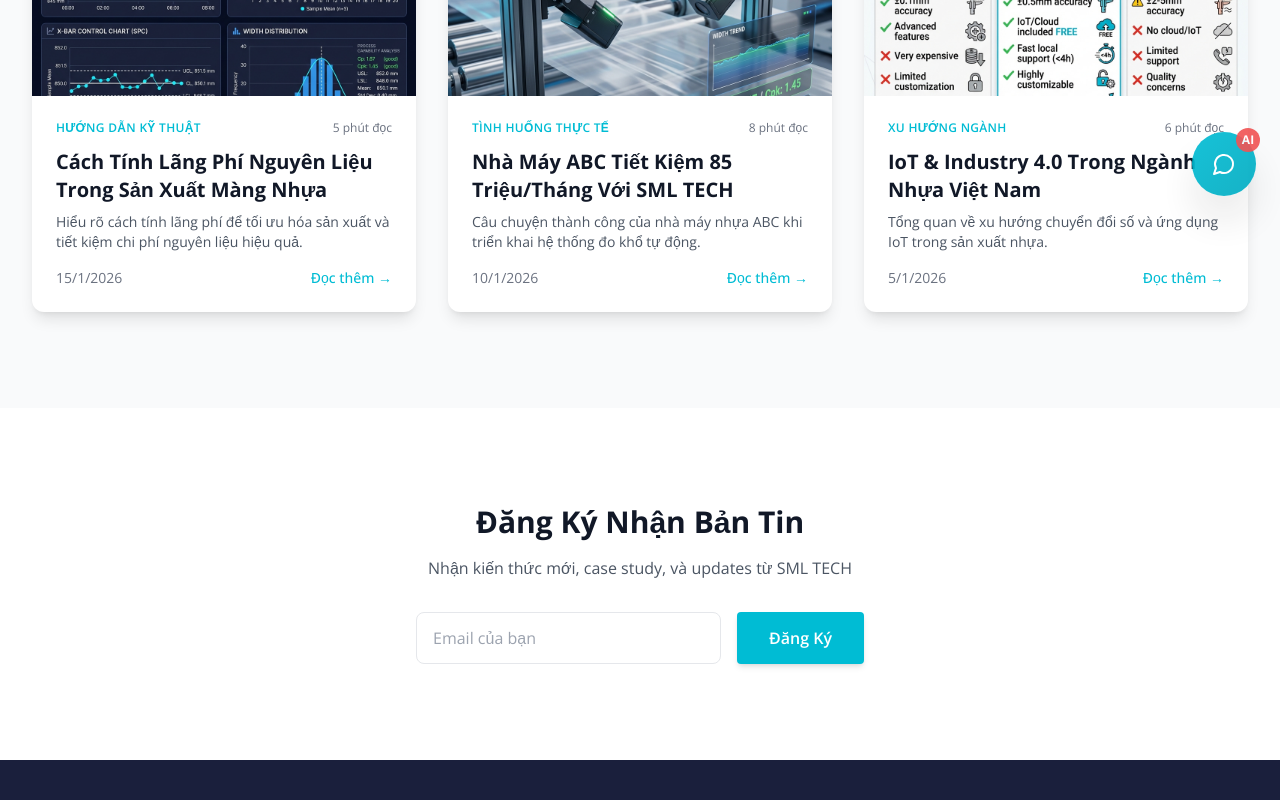
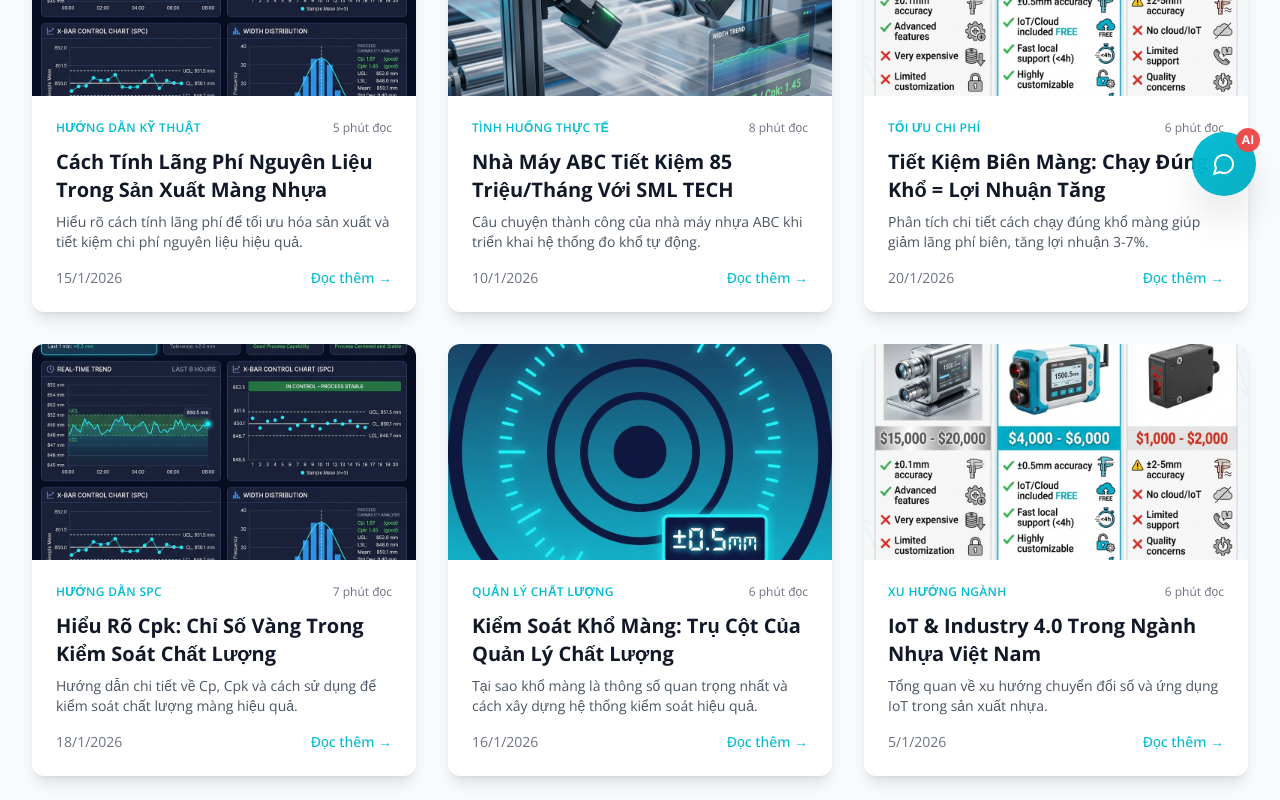
Before and after one commit to vuongminhhuy-ai/SML-Tech, a Next.js app: page /blog in a window 1280 px wide. Shown: the part 580-1380 px from the top of the page. Built offline with nearby package versions, Linux system fonts and the light colour scheme.

Commit message:
Add 3 technical articles: margin savings, Cpk control, quality management

```diff
--- a/app/blog/page.tsx
+++ b/app/blog/page.tsx
@@ -37,6 +37,45 @@ export default function BlogPage() {
         },
         {
             id: '3',
+            category: 'Cost Optimization',
+            categoryVi: 'Tối Ưu Chi Phí',
+            title: 'Tiết Kiệm Biên Màng: Chạy Đúng Khổ = Lợi Nhuận Tăng',
+            titleEn: 'Edge Trim Savings: Accurate Width = Higher Profit',
+            excerpt: 'Phân tích chi tiết cách chạy đúng khổ màng giúp giảm lãng phí biên, tăng lợi nhuận 3-7%.',
+            excerptEn: 'Detailed analysis of how accurate width control reduces edge trim waste, increasing profit by 3-7%.',
+            date: '2026-01-20',
+            readTime: '6 phút đọc',
+            readTimeEn: '6 min read',
+            image: '/images/comparison.png',
+        },
+        {
+            id: '4',
+            category: 'SPC Tutorial',
+            categoryVi: 'Hướng Dẫn SPC',
+            title: 'Hiểu Rõ Cpk: Chỉ Số Vàng Trong Kiểm Soát Chất Lượng',
+            titleEn: 'Understanding Cpk: The Golden Index in Quality Control',
+            excerpt: 'Hướng dẫn chi tiết về Cp, Cpk và cách sử dụng để kiểm soát chất lượng màng hiệu quả.',
+            excerptEn: 'Comprehensive guide on Cp, Cpk and how to use them for effective film quality control.',
+            date: '2026-01-18',
+            readTime: '7 phút đọc',
+            readTimeEn: '7 min read',
+            image: '/images/dashboard.png',
+        },
+        {
+            id: '5',
+            category: 'Quality Management',
+            categoryVi: 'Quản Lý Chất Lượng',
+            title: 'Kiểm Soát Khổ Màng: Trụ Cột Của Quản Lý Chất Lượng',
+            titleEn: 'Width Control: The Pillar of Quality Management',
+            excerpt: 'Tại sao khổ màng là thông số quan trọng nhất và cách xây dựng hệ thống kiểm soát hiệu quả.',
+            excerptEn: 'Why film width is the most critical parameter and how to build an effective control system.',
+            date: '2026-01-16',
+            readTime: '6 phút đọc',
+            readTimeEn: '6 min read',
+            image: '/images/icon-accuracy.png',
+        },
+        {
+            id: '6',
             category: 'Industry Insights',
             categoryVi: 'Xu Hướng Ngành',
             title: 'IoT & Industry 4.0 Trong Ngành Nhựa Việt Nam',
```
